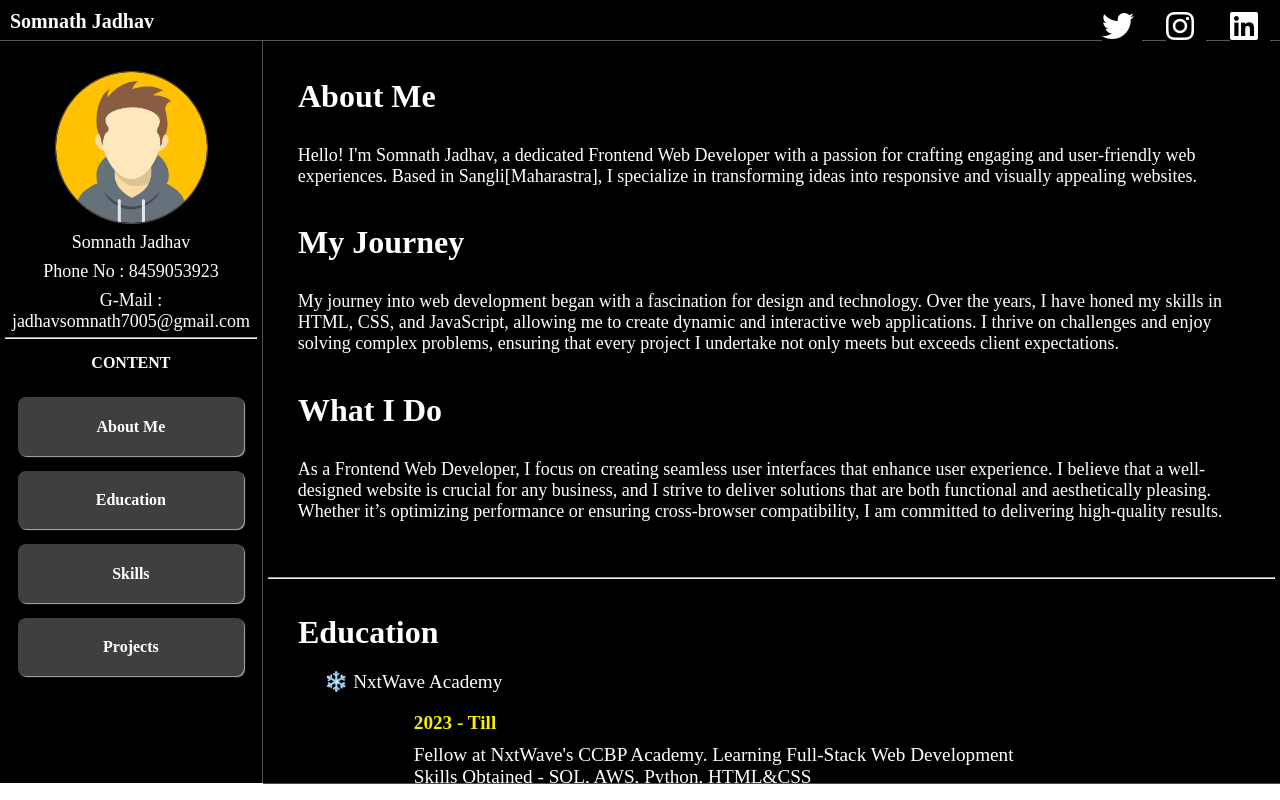
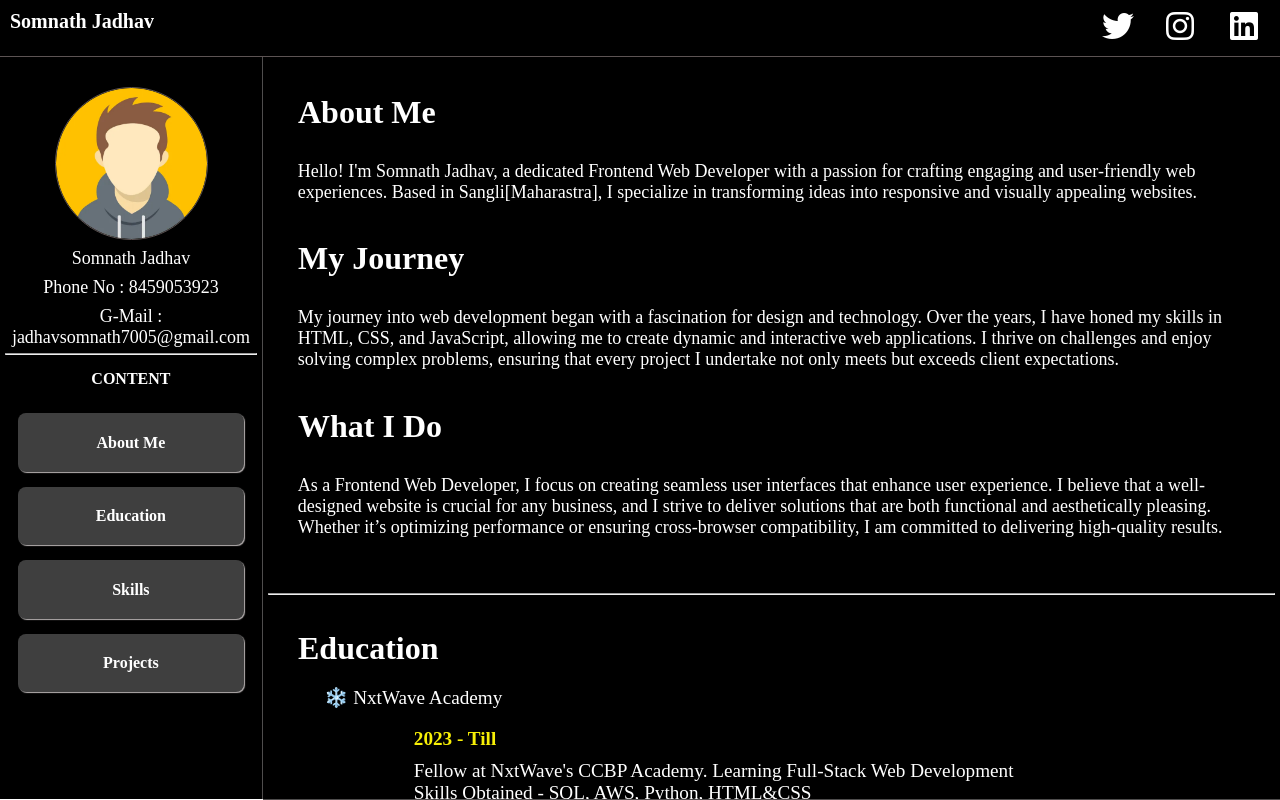
Before and after one commit to Somajadhav33/Portfolio-SomnathJadhav_, a plain HTML site: page index.html in a window 1280 px wide. Drawn offline with nearby package versions, Linux system fonts and the light colour scheme.

Commit message:
Update main.css

```diff
--- a/main.css
+++ b/main.css
@@ -3,7 +3,7 @@
     padding: 0px;
 }
 header{
-    height: 5vh;
+    height: 7vh;
     width: 100%;
     background-color: black;
     display: flex;
```
